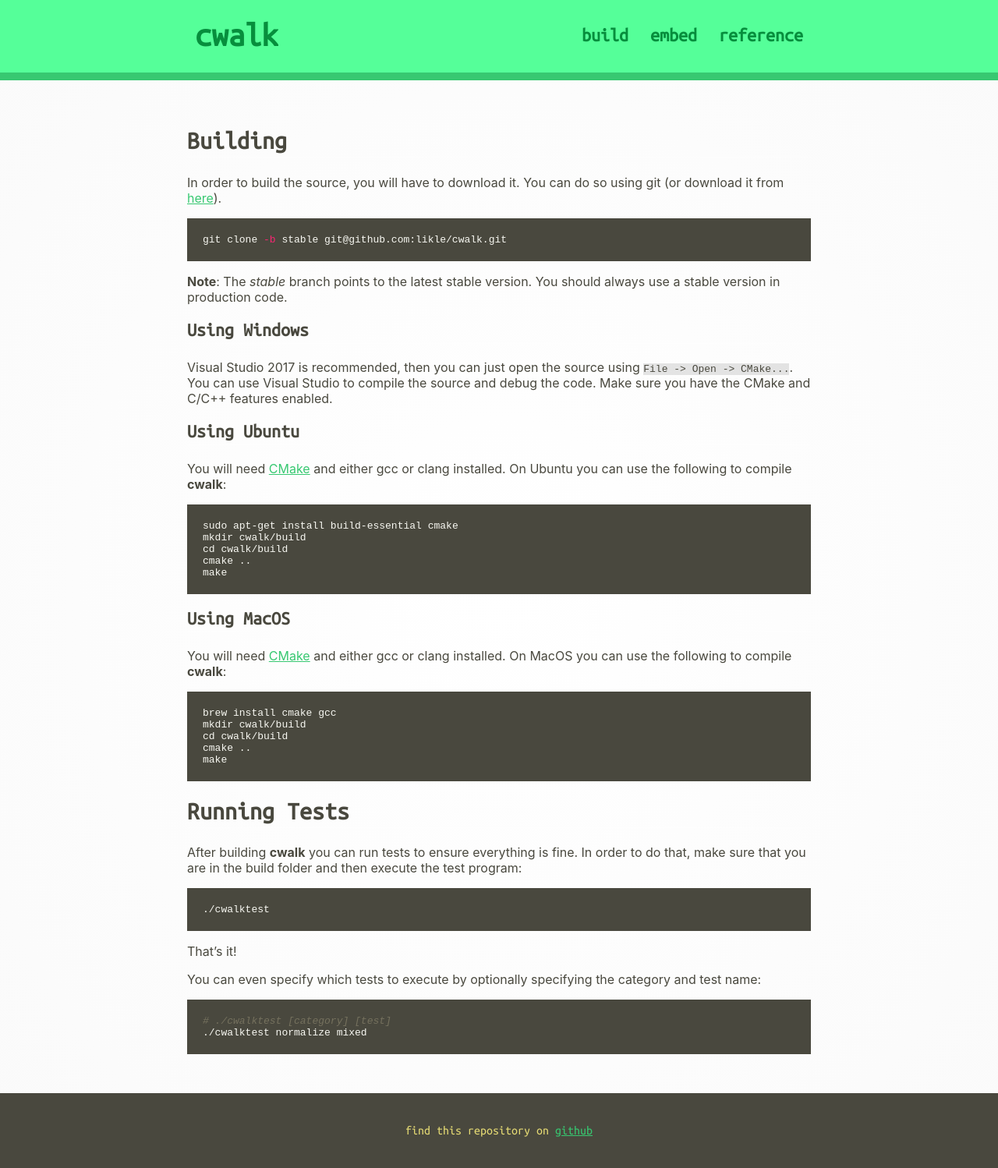
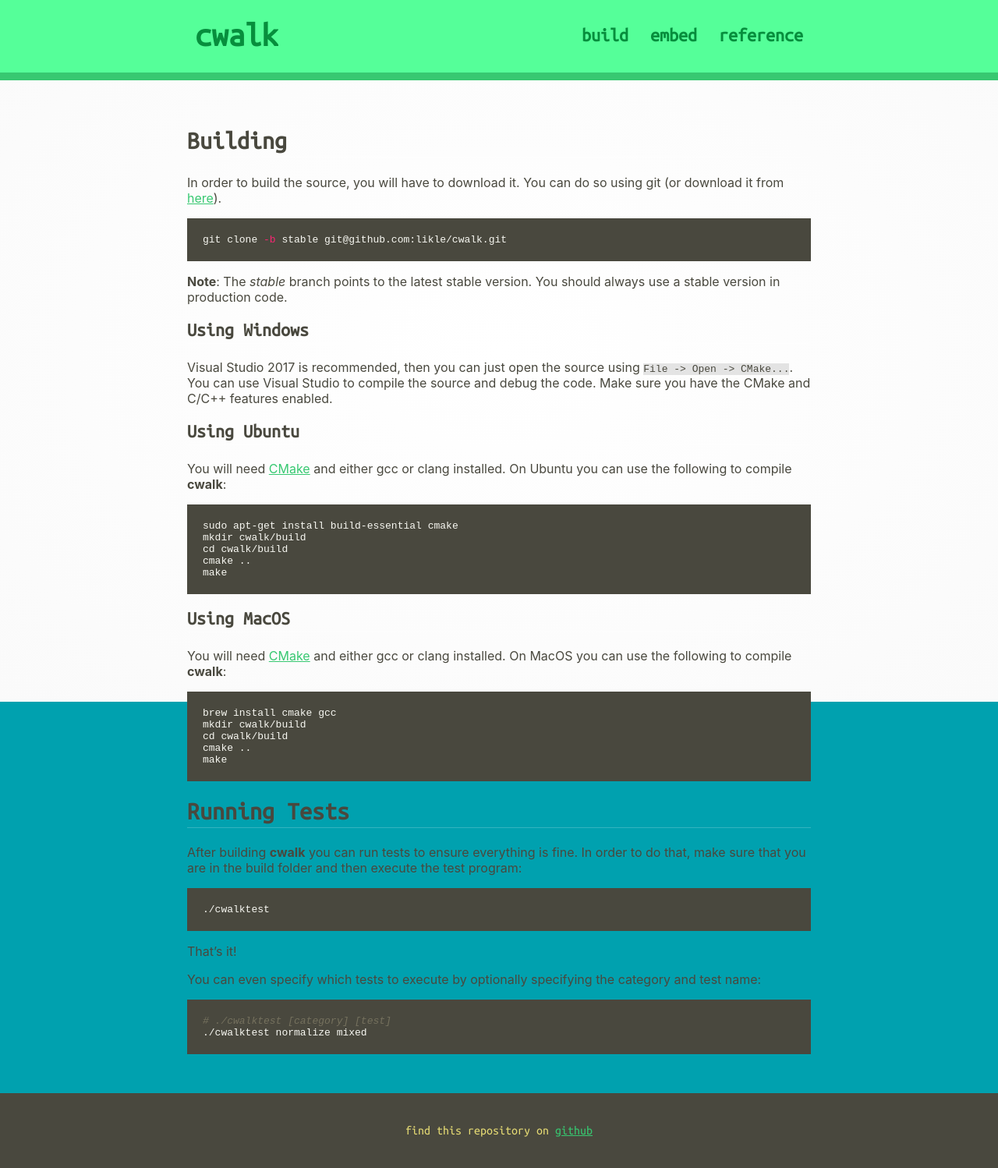
Before and after one commit to likle/cwalk, a Jekyll site: the page built from docs/build.md, in a window 1280 px wide. Shown: the whole page at 78% size. Built offline with Jekyll 4.4.1, drawn with Linux system fonts in a browser that asks for light colours.

Commit message:
fixed height of body and html in docs

```diff
--- a/docs/assets/css/default.css
+++ b/docs/assets/css/default.css
@@ -1,3 +1,8 @@
+html,
+body {
+  height: 100%;
+}
+
 body {
   font-family: -apple-system, BlinkMacSystemFont, "Segoe UI", Roboto, Oxygen, Ubuntu, Cantarell, "Fira Sans", "Droid Sans", "Helvetica Neue", Arial, sans-serif, "Apple Color Emoji", "Segoe UI Emoji", "Segoe UI Symbol";
   margin: auto;
```
